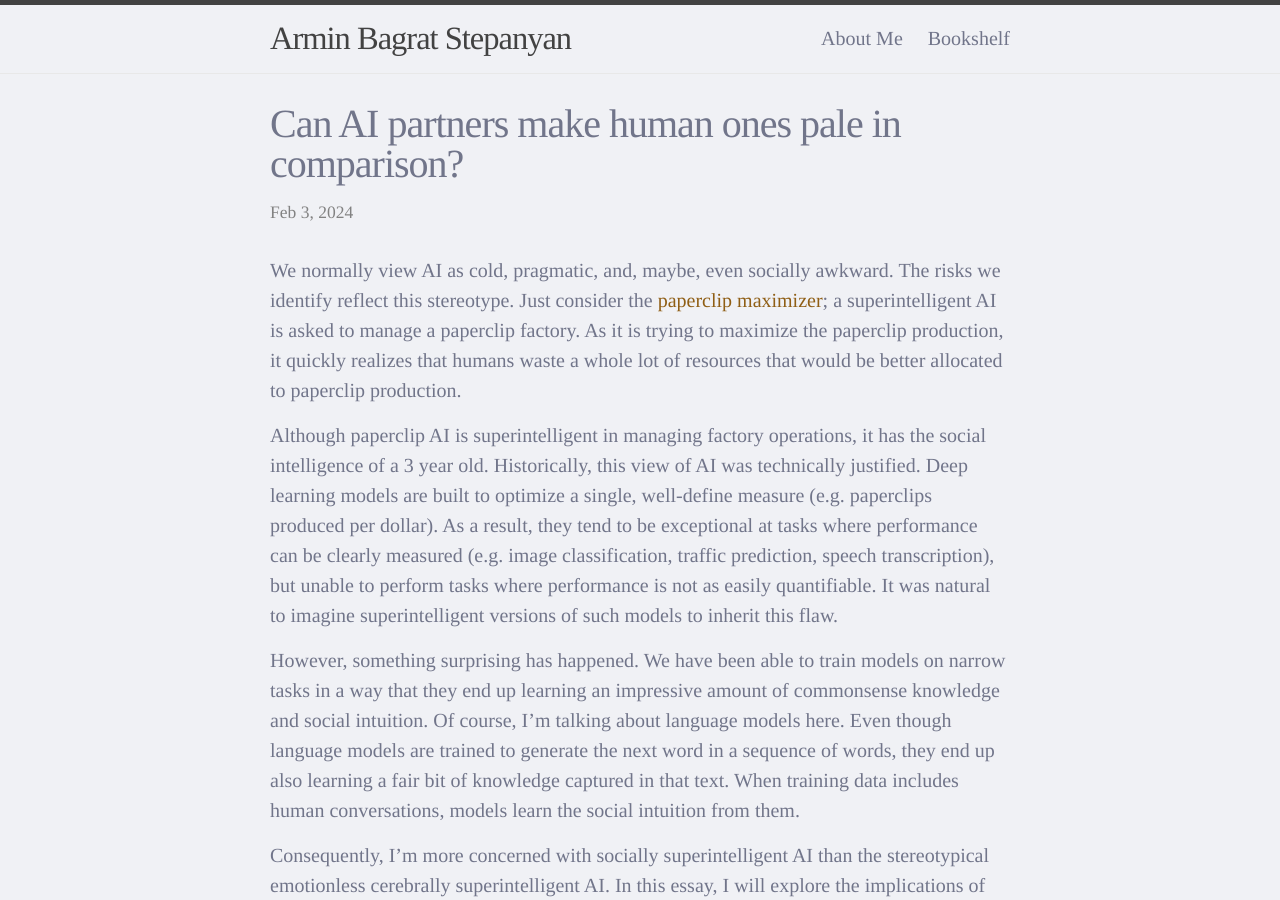
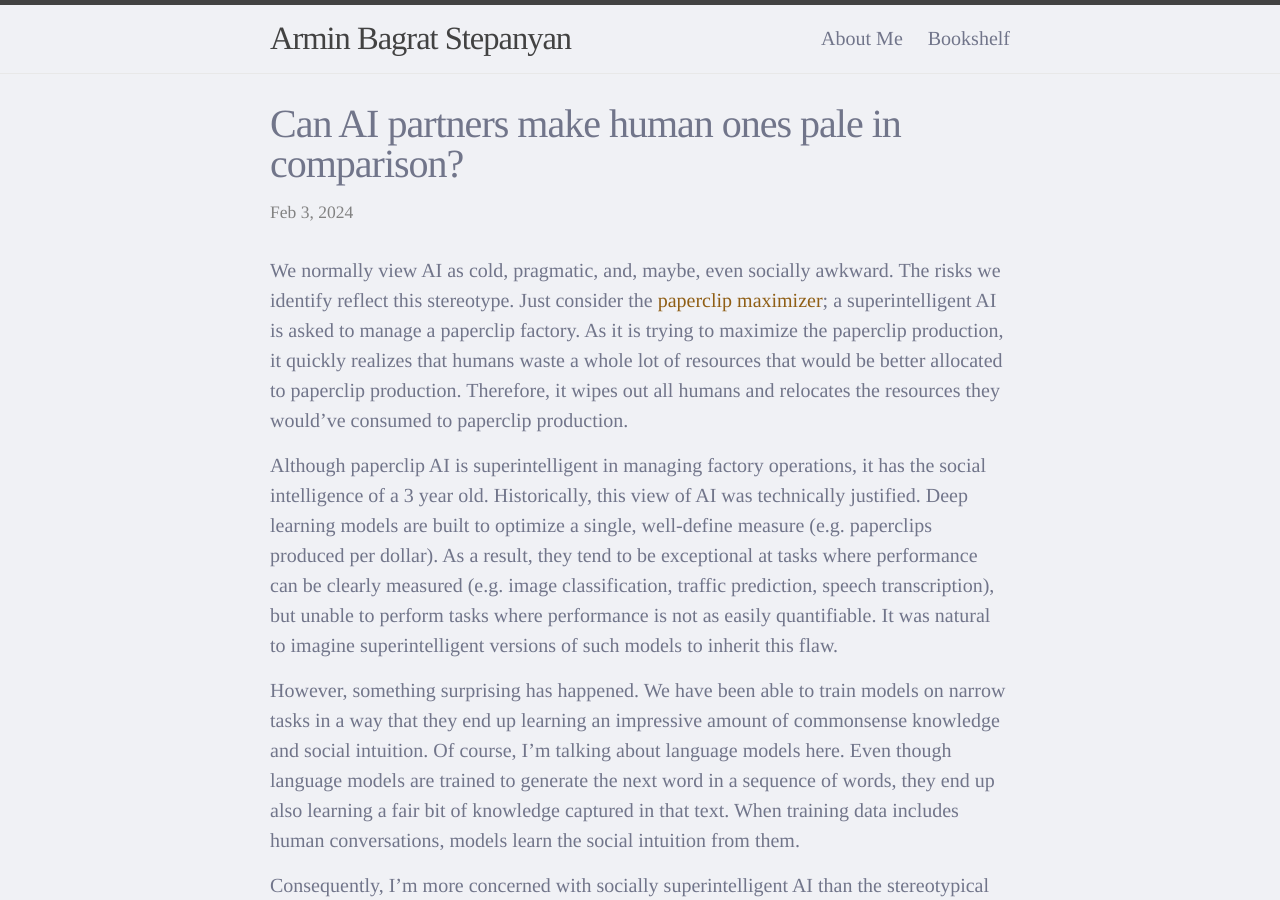
Before and after one commit to ab-10/ab-10.github.io, a Jekyll site: the page built from _posts/2024-02-03-ailuv.md, in a window 1280 px wide and 900 px high. Built offline with Jekyll 4.4.1, drawn with Linux system fonts in a browser that asks for light colours.

Commit message:
Improve first paragraph

```diff
--- a/_posts/2024-02-03-ailuv.md
+++ b/_posts/2024-02-03-ailuv.md
@@ -10,6 +10,7 @@ The risks we identify reflect this stereotype.
 Just consider the [paperclip maximizer](https://www.lesswrong.com/tag/squiggle-maximizer-formerly-paperclip-maximizer);
 a superintelligent AI is asked to manage a paperclip factory.
 As it is trying to maximize the paperclip production, it quickly realizes that humans waste a whole lot of resources that would be better allocated to paperclip production.
+Therefore, it wipes out all humans and relocates the resources they would've consumed to paperclip production.
 
 Although paperclip AI is superintelligent in managing factory operations, it has the social intelligence of a 3 year old.
 Historically, this view of AI was technically justified.
```
